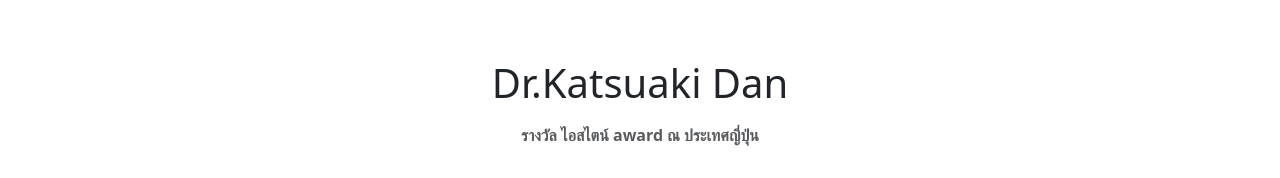
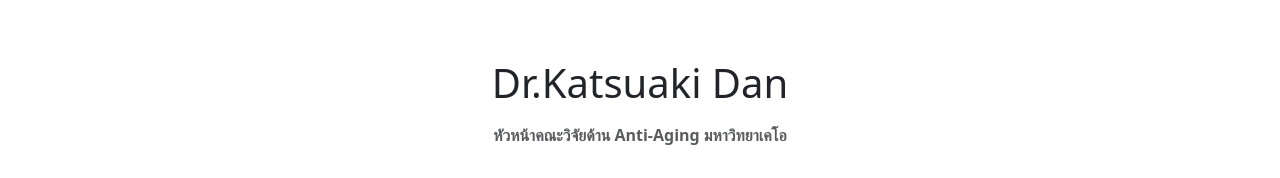
Before and after one commit to EricLhaing/themeskjp, a website built with Vite: page about-us.html in a window 1280 px wide. Shown: the part 2560-2738 px from the top of the page. Built offline with nearby package versions, Linux system fonts and the light colour scheme.

Commit message:
update description

```diff
--- a/about-us.html
+++ b/about-us.html
@@ -91,7 +91,7 @@
                   <div class="col-md-12">
                     <h5 class="display-6 mt-3 mb-3 text-center">Dr.Katsuaki Dan</h5>
                     <p class="secondary-text text-center">
-                      <strong>รางวัล ไอสไตน์ award ณ ประเทศญี่ปุ่น</strong>
+                      <strong>หัวหน้าคณะวิจัยด้าน Anti-Aging มหาวิทยาเคโอ</strong>
                     </p>
                   </div>
                 </div>
```
